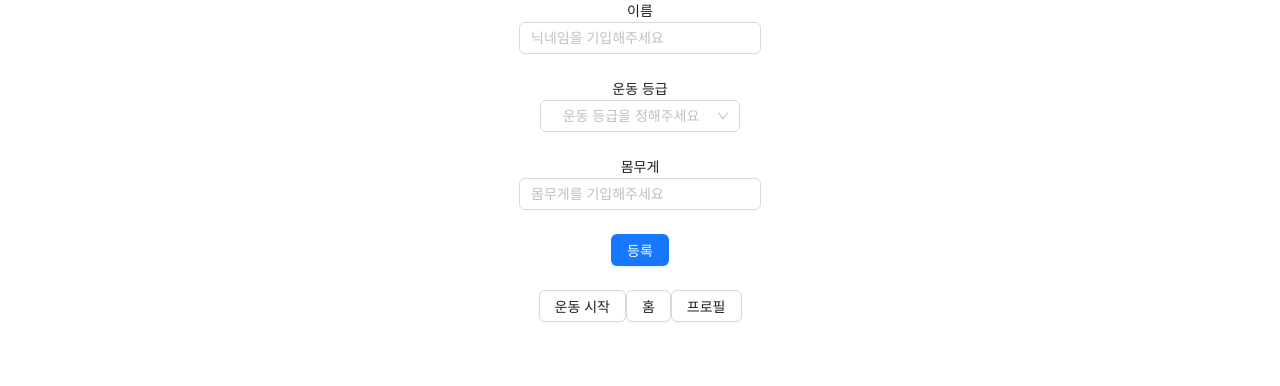
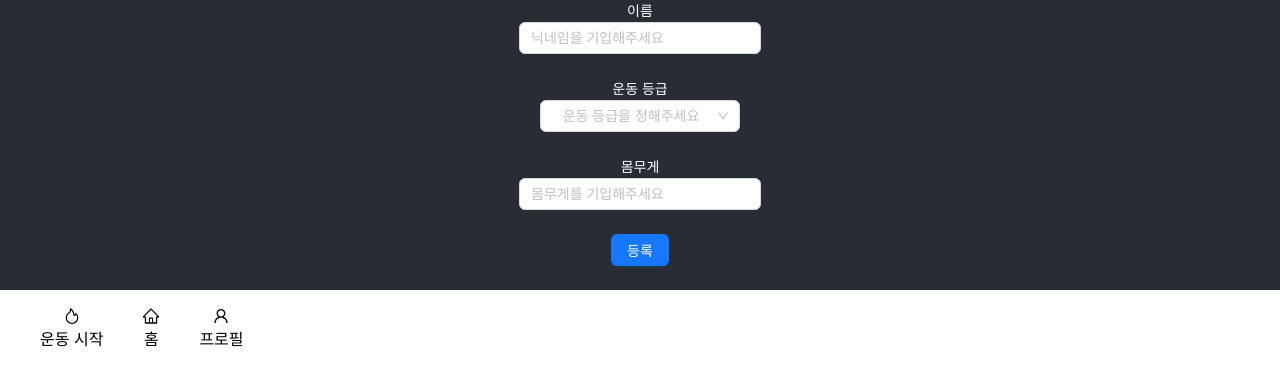
Before and after one commit to WePung/maeuntam, a React (Create React App) app: page /submit in a window 1280 px wide. Shown: the top 386 px of the page. Built offline with nearby package versions, Linux system fonts and the light colour scheme.

Commit message:
Edit : CSS
CSS 수정

```diff
--- a/src/App.css
+++ b/src/App.css
@@ -1,38 +1,4 @@
 .App {
   text-align: center;
+  background-color: #282c34;
 }
-
-.App-logo {
-  height: 40vmin;
-  pointer-events: none;
-}
-
-@media (prefers-reduced-motion: no-preference) {
-  .App-logo {
-    animation: App-logo-spin infinite 20s linear;
-  }
-}
-
-.App-header {
-  background-color: #282c34;
-  min-height: 100vh;
-  display: flex;
-  flex-direction: column;
-  align-items: center;
-  justify-content: center;
-  font-size: calc(10px + 2vmin);
-  color: white;
-}
-
-.App-link {
-  color: #61dafb;
-}
-
-@keyframes App-logo-spin {
-  from {
-    transform: rotate(0deg);
-  }
-  to {
-    transform: rotate(360deg);
-  }
-}
--- a/src/components/menu/Menu.js
+++ b/src/components/menu/Menu.js
@@ -2,6 +2,7 @@ import { Button, Modal } from "antd";
 import React, { useState } from "react";
 import { useCookies } from "react-cookie";
 import { Outlet, useNavigate } from "react-router-dom";
+import { UserOutlined, HomeOutlined, FireOutlined } from "@ant-design/icons";
 
 const Menu = () => {
   const [cookies] = useCookies();
@@ -21,7 +22,8 @@ const Menu = () => {
     <div>
       <Outlet />
       <div>
-        <Button
+        <ul
+          style={{ listStyle: "none", float: "left" }}
           onClick={() => {
             if (cookies.userInfo != 1) {
               navigator("/todo");
@@ -30,16 +32,24 @@ const Menu = () => {
             }
           }}
         >
-          운동 시작
-        </Button>
-        <Button
+          <li>
+            <FireOutlined />
+          </li>
+          <li>운동 시작</li>
+        </ul>
+        <ul
+          style={{ listStyle: "none", float: "left" }}
           onClick={() => {
             navigator("/");
           }}
         >
-          홈
-        </Button>
-        <Button
+          <li>
+            <HomeOutlined />
+          </li>
+          <li>홈</li>
+        </ul>
+        <ul
+          style={{ listStyle: "none", float: "left" }}
           onClick={() => {
             if (cookies.userInfo != 1) {
               navigator("/profile");
@@ -48,8 +58,11 @@ const Menu = () => {
             }
           }}
         >
-          프로필
-        </Button>
+          <li>
+            <UserOutlined />
+          </li>
+          <li>프로필</li>
+        </ul>
       </div>
       <Modal
         title="프로필 기입 후 사용 가능합니다."
--- a/src/pages/Home.js
+++ b/src/pages/Home.js
@@ -26,7 +26,9 @@ const Home = () => {
       {cookies.userInfo == 1 ? (
         <></>
       ) : (
-        <h1>{cookies?.userInfo?.userName}님, 안녕하세요</h1>
+        <h1 style={{ color: "white" }}>
+          {cookies?.userInfo?.userName}님, 안녕하세요
+        </h1>
       )}
       <Row justify={"center"}>
         <Col xs={16} md={7}></Col>
--- a/src/pages/MyPage.js
+++ b/src/pages/MyPage.js
@@ -36,14 +36,11 @@ const MyPage = () => {
           xs={9}
           md={2}
           style={{
-            background: "red",
-            border: "1px solid black",
-            borderRadius: "10px",
             marginTop: "2rem",
           }}
         >
           <MehOutlined style={{ color: "red" }} />
-          <ul style={{ listStyle: "none" }}>
+          <ul style={{ listStyle: "none", color: "white" }}>
             <li>{cookies.userInfo.userName}</li>
             <li>운동 등급 : {rank(cookies.userInfo.level)}</li>
             <li>몸무게 : {cookies.userInfo.weight}kg</li>
--- a/src/pages/Submit.js
+++ b/src/pages/Submit.js
@@ -32,7 +32,7 @@ const Submit = () => {
     <Row justify="center">
       <Col>
         <Form onFinish={onFinish}>
-          <label>이름</label>
+          <label style={{ color: "white" }}>이름</label>
           <Form.Item name="userName" rules={[{ validator: validateNickname }]}>
             <Input
               onChange={() => {
@@ -41,7 +41,7 @@ const Submit = () => {
               placeholder="닉네임을 기입해주세요"
             />
           </Form.Item>
-          <label>운동 등급</label>
+          <label style={{ color: "white" }}>운동 등급</label>
           <Form.Item name="level" rules={[{ validator: levelValidate }]}>
             <Select
               onChange={() => {
@@ -67,7 +67,7 @@ const Submit = () => {
               ]}
             />
           </Form.Item>
-          <label>몸무게</label>
+          <label style={{ color: "white" }}>몸무게</label>
           <Form.Item name="weight" rules={[{ validator: validateWeight }]}>
             <Input
               onChange={() => {
```
